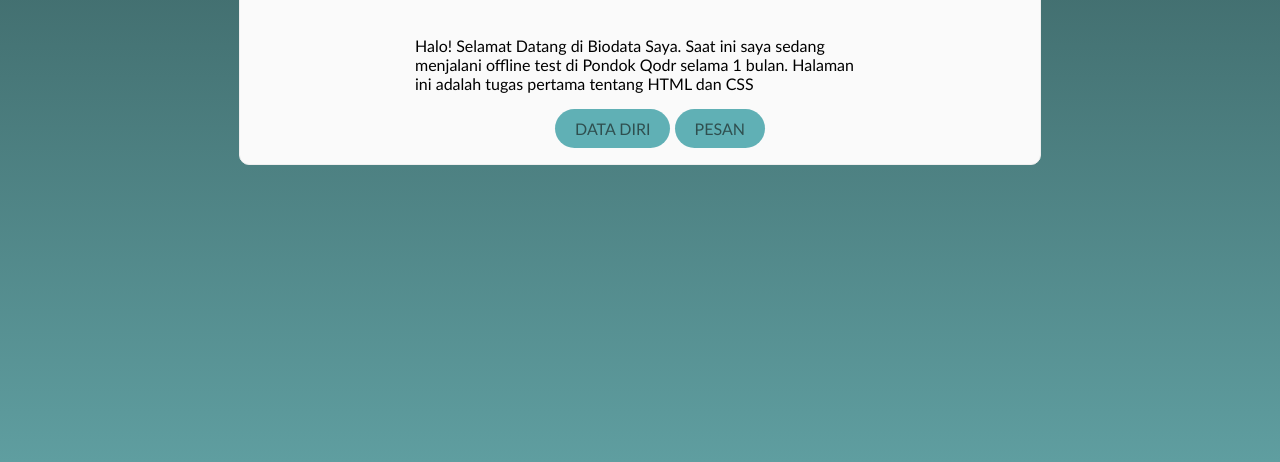
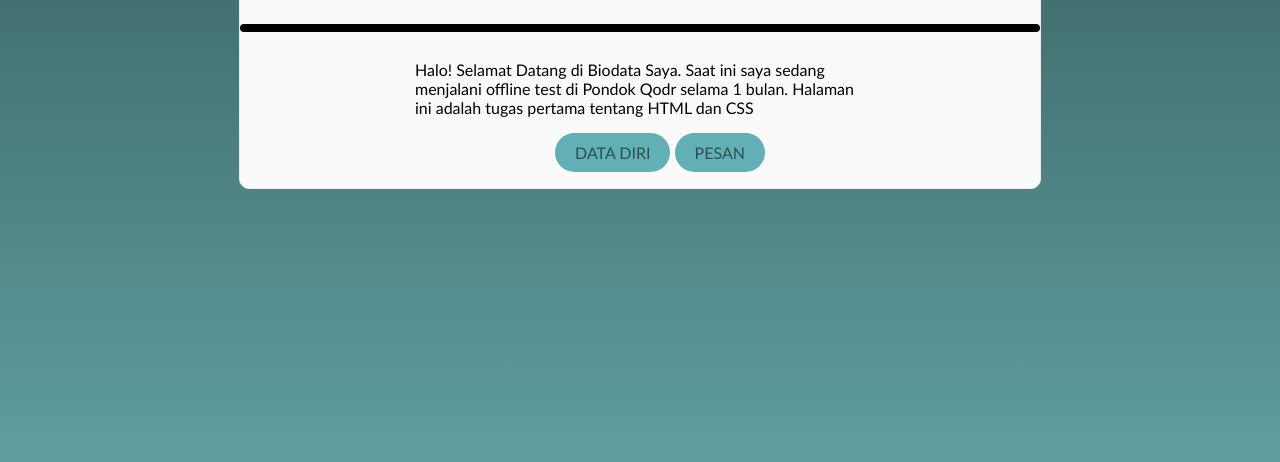
Before and after one commit to kuluqazimm/azim-QODR, a plain HTML site: page index.html in a window 1280 px wide. Shown: the part 338-800 px from the top of the page. Drawn offline with Linux system fonts and the light colour scheme.

Commit message:
first commit

```diff
--- a/index.html
+++ b/index.html
@@ -12,6 +12,7 @@
         <div class="img"></div>
         <h1>M Khuluqin Azim</h1>
         <div class="text">Calon santri Qodr dari <strong>Curup, Bengkulu</strong></div><br>
+        <hr class="new">
         <p>Halo! Selamat Datang di Biodata Saya. Saat ini saya sedang menjalani offline test di Pondok Qodr selama 1 bulan. Halaman ini adalah tugas pertama tentang HTML dan CSS</p>
         <div style="text-align: center;">
             <ul class="unlis">
```
